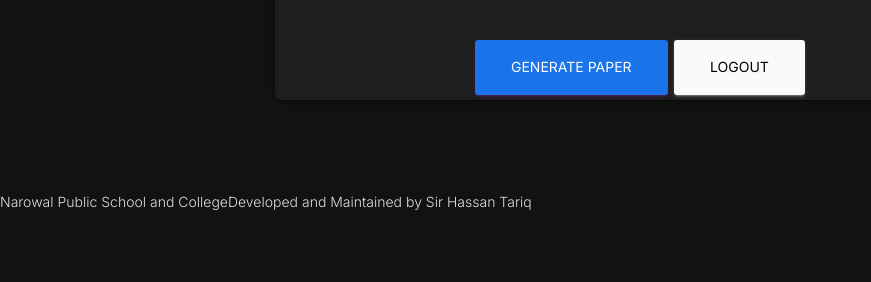
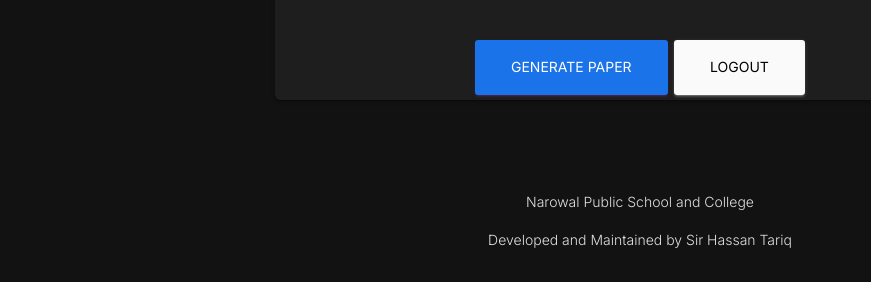
Before and after one commit to Defendicon786/Quiz-App-v1.3, a PHP site: page /paper_home.php in a window 1280 px wide. Shown: the part 1391-1673 px from the top of the page, without its empty margins (0-871 px from the left). Before the commit the page ends 1601 px from the top, so only its background shows below. Run offline with PHP 8.4, Linux system fonts and the light colour scheme; the visitor is signed in with stand-in values (Sample User, id 1); data that the repository does not hold is empty.

Commit message:
Center footer and adjust credits on paper home

```diff
--- a/paper_home.php
+++ b/paper_home.php
@@ -25,7 +25,18 @@ $header = $_SESSION['paper_header'];
     <link href="./assets/css/sidebar.css" rel="stylesheet" />
     <link id="dark-mode-style" rel="stylesheet" href="./assets/css/dark-mode.css" />
     <style>
-        .footer-text { text-align: center; margin-top: 20px; padding: 20px 0; }
+        .footer-text {
+            width: 100%;
+            text-align: center;
+            margin-top: 20px;
+            padding: 20px 0;
+            display: flex;
+            flex-direction: column;
+            align-items: center;
+        }
+        .footer-text .developer-credit {
+            margin-top: 4px;
+        }
         body.dark-mode .main { background: transparent; }
         .card { background: #1e1e2f; color: #fff; }
         .card-header.card-header-primary { background: #1e1e2f; color: #fff; border-bottom: 1px solid #11111a; }
@@ -165,7 +176,7 @@ $header = $_SESSION['paper_header'];
         </main>
     <footer class="footer-text">
       <p>Narowal Public School and College</p>
-      <p>Developed and Maintained by Sir Hassan Tariq</p>
+      <p class="developer-credit">Developed and Maintained by Sir Hassan Tariq</p>
     </footer>
   </div>
 </div>
```
